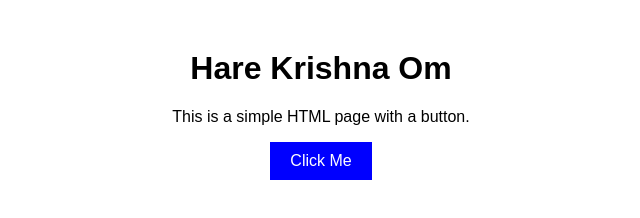
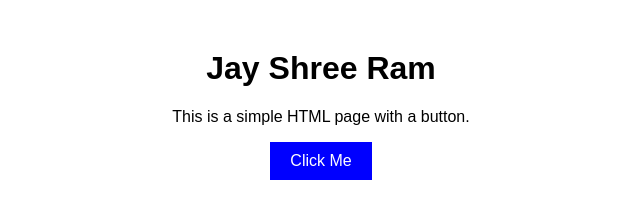
Before and after one commit to KaustubhMitkari/render1, a plain HTML site: page index.html in a window 1280 px wide. Shown: the whole page, without its empty margins (319-959 px from the left). Drawn offline with Linux system fonts and the light colour scheme.

Commit message:
Update index.html

```diff
--- a/index.html
+++ b/index.html
@@ -21,7 +21,7 @@
     </style>
 </head>
 <body>
-    <h1>Hare Krishna Om</h1>
+    <h1>Jay Shree Ram</h1>
     <p>This is a simple HTML page with a button.</p>
     <button onclick="alert('Hello, World!')">Click Me</button>
 </body>
```
